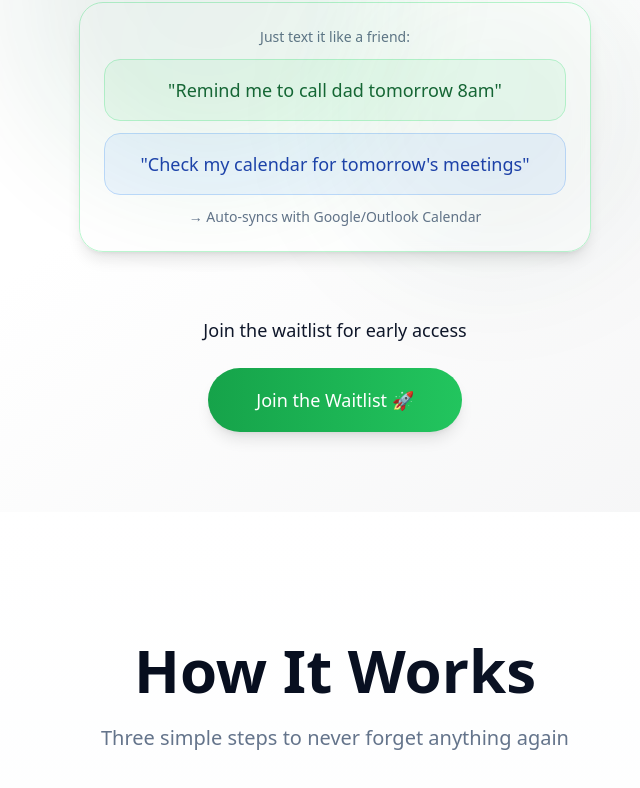
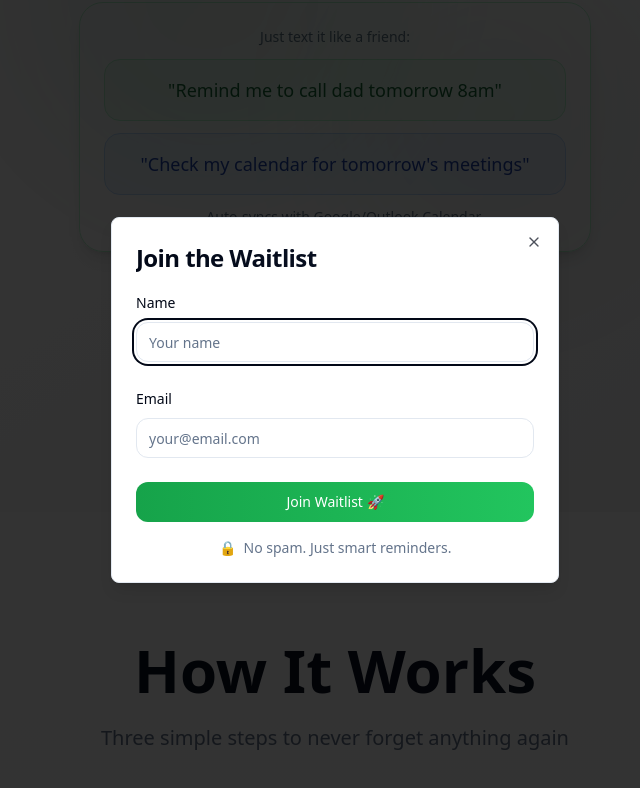
Before and after one commit to Teckas-Technologies/whats-up-reminder-ai, a React (Vite) app: page / in a window 1280 px wide. Both pictures are taken after a click on the button "Join the Waitlist 🚀". Shown: the part 438-1226 px from the top of the page, without its empty margins (305-945 px from the left). Built offline with nearby package versions, Linux system fonts and the light colour scheme.

Commit message:
Add waitlist form
Implement a waitlist form for user sign-ups.

```diff
--- a/src/components/Bonus.tsx
+++ b/src/components/Bonus.tsx
@@ -1,5 +1,5 @@
-
 import { Button } from "@/components/ui/button";
+import WaitlistForm from "@/components/WaitlistForm";
 
 const Bonus = () => {
   const bonuses = [
@@ -37,9 +37,11 @@ const Bonus = () => {
               </div>
 
               <div className="animate-fade-in" style={{ animationDelay: '0.8s', animationFillMode: 'both' }}>
-                <Button size="lg" className="text-xl px-12 py-8 bg-gradient-to-r from-green-600 to-green-500 hover:from-green-700 hover:to-green-600 text-white rounded-full shadow-lg hover:shadow-2xl transition-all duration-300 transform hover:scale-105 border-0">
-                  Join the Waitlist Now
-                </Button>
+                <WaitlistForm>
+                  <Button size="lg" className="text-xl px-12 py-8 bg-gradient-to-r from-green-600 to-green-500 hover:from-green-700 hover:to-green-600 text-white rounded-full shadow-lg hover:shadow-2xl transition-all duration-300 transform hover:scale-105 border-0">
+                    Join the Waitlist Now
+                  </Button>
+                </WaitlistForm>
                 <p className="text-sm text-muted-foreground mt-6 flex items-center justify-center gap-2">
                   <span className="text-green-600">🔒</span>
                   No spam. Just smart reminders.
--- a/src/components/FinalCTA.tsx
+++ b/src/components/FinalCTA.tsx
@@ -1,5 +1,6 @@
 
 import { Button } from "@/components/ui/button";
+import WaitlistForm from "@/components/WaitlistForm";
 
 const FinalCTA = () => {
   return (
@@ -19,9 +20,11 @@ const FinalCTA = () => {
           </div>
 
           <div className="animate-fade-in" style={{ animationDelay: '0.4s', animationFillMode: 'both' }}>
-            <Button size="lg" className="text-2xl px-16 py-10 bg-gradient-to-r from-green-600 to-green-500 hover:from-green-700 hover:to-green-600 text-white rounded-full shadow-xl hover:shadow-2xl transition-all duration-300 transform hover:scale-105 border-0">
-              👉 Yes, Remind Me First
-            </Button>
+            <WaitlistForm>
+              <Button size="lg" className="text-2xl px-16 py-10 bg-gradient-to-r from-green-600 to-green-500 hover:from-green-700 hover:to-green-600 text-white rounded-full shadow-xl hover:shadow-2xl transition-all duration-300 transform hover:scale-105 border-0">
+                👉 Yes, Remind Me First
+              </Button>
+            </WaitlistForm>
           </div>
         </div>
       </div>
--- a/src/components/Hero.tsx
+++ b/src/components/Hero.tsx
@@ -1,5 +1,5 @@
-
 import { Button } from "@/components/ui/button";
+import WaitlistForm from "@/components/WaitlistForm";
 
 const Hero = () => {
   return (
@@ -46,9 +46,11 @@ const Hero = () => {
             <p className="text-lg font-medium text-primary">
               Join the waitlist for early access
             </p>
-            <Button size="lg" className="text-lg px-12 py-8 bg-gradient-to-r from-green-600 to-green-500 hover:from-green-700 hover:to-green-600 text-white rounded-full shadow-lg hover:shadow-2xl transition-all duration-300 transform hover:scale-105 border-0">
-              Join the Waitlist 🚀
-            </Button>
+            <WaitlistForm>
+              <Button size="lg" className="text-lg px-12 py-8 bg-gradient-to-r from-green-600 to-green-500 hover:from-green-700 hover:to-green-600 text-white rounded-full shadow-lg hover:shadow-2xl transition-all duration-300 transform hover:scale-105 border-0">
+                Join the Waitlist 🚀
+              </Button>
+            </WaitlistForm>
           </div>
         </div>
       </div>
--- /dev/null
+++ b/src/components/WaitlistForm.tsx
@@ -0,0 +1,91 @@
+
+import { useState } from "react";
+import { Button } from "@/components/ui/button";
+import { Input } from "@/components/ui/input";
+import { Label } from "@/components/ui/label";
+import { Dialog, DialogContent, DialogHeader, DialogTitle, DialogTrigger } from "@/components/ui/dialog";
+import { useToast } from "@/hooks/use-toast";
+
+interface WaitlistFormProps {
+  children: React.ReactNode;
+}
+
+const WaitlistForm = ({ children }: WaitlistFormProps) => {
+  const [email, setEmail] = useState("");
+  const [name, setName] = useState("");
+  const [isSubmitting, setIsSubmitting] = useState(false);
+  const [isOpen, setIsOpen] = useState(false);
+  const { toast } = useToast();
+
+  const handleSubmit = async (e: React.FormEvent) => {
+    e.preventDefault();
+    setIsSubmitting(true);
+
+    // Simulate form submission
+    await new Promise(resolve => setTimeout(resolve, 1000));
+
+    toast({
+      title: "Welcome to the waitlist! 🎉",
+      description: "You'll be among the first to know when we launch.",
+    });
+
+    setEmail("");
+    setName("");
+    setIsSubmitting(false);
+    setIsOpen(false);
+  };
+
+  return (
+    <Dialog open={isOpen} onOpenChange={setIsOpen}>
+      <DialogTrigger asChild>
+        {children}
+      </DialogTrigger>
+      <DialogContent className="sm:max-w-md">
+        <DialogHeader>
+          <DialogTitle className="text-2xl font-bold bg-gradient-to-r from-foreground to-primary bg-clip-text text-transparent">
+            Join the Waitlist
+          </DialogTitle>
+        </DialogHeader>
+        <form onSubmit={handleSubmit} className="space-y-6">
+          <div className="space-y-2">
+            <Label htmlFor="name">Name</Label>
+            <Input
+              id="name"
+              type="text"
+              value={name}
+              onChange={(e) => setName(e.target.value)}
+              placeholder="Your name"
+              required
+              className="rounded-xl"
+            />
+          </div>
+          <div className="space-y-2">
+            <Label htmlFor="email">Email</Label>
+            <Input
+              id="email"
+              type="email"
+              value={email}
+              onChange={(e) => setEmail(e.target.value)}
+              placeholder="your@email.com"
+              required
+              className="rounded-xl"
+            />
+          </div>
+          <Button
+            type="submit"
+            disabled={isSubmitting}
+            className="w-full bg-gradient-to-r from-green-600 to-green-500 hover:from-green-700 hover:to-green-600 text-white rounded-xl py-3"
+          >
+            {isSubmitting ? "Joining..." : "Join Waitlist 🚀"}
+          </Button>
+        </form>
+        <p className="text-sm text-muted-foreground text-center flex items-center justify-center gap-2">
+          <span className="text-green-600">🔒</span>
+          No spam. Just smart reminders.
+        </p>
+      </DialogContent>
+    </Dialog>
+  );
+};
+
+export default WaitlistForm;
```
